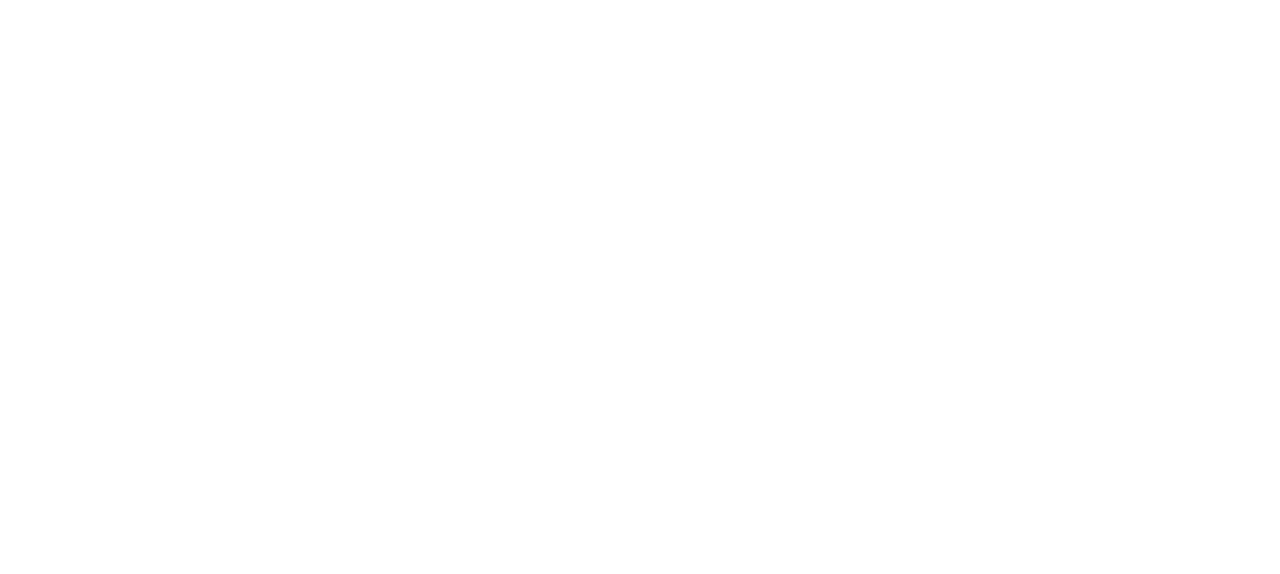
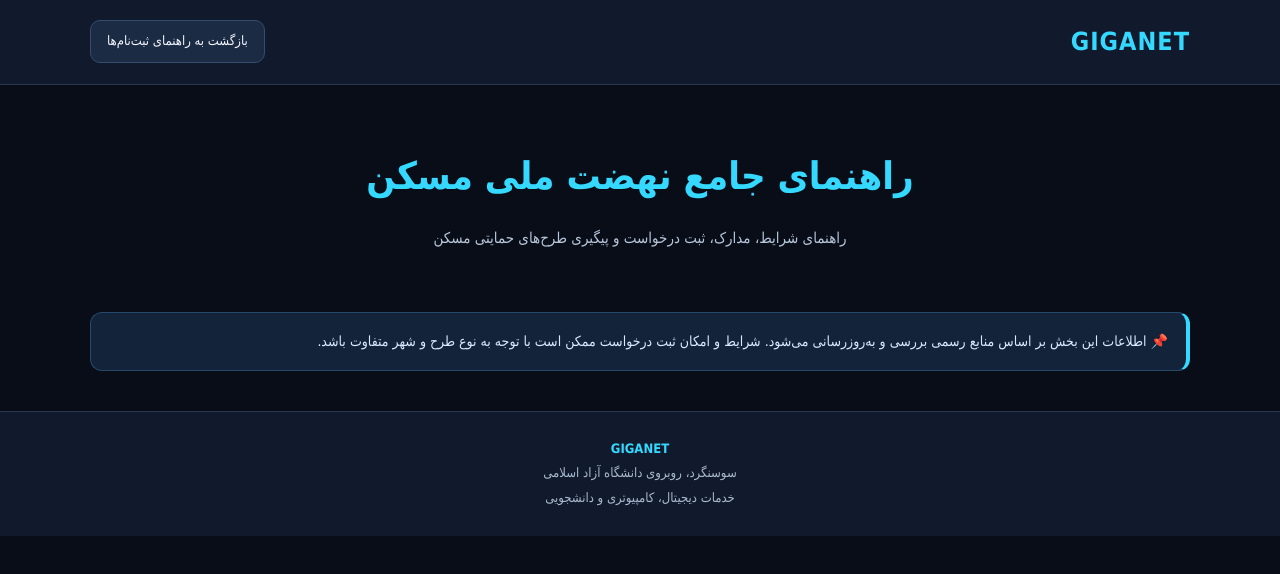
Before and after one commit to giganet-sosangerd/GIGANET, a plain HTML site: page nahzat-melli.html in a window 1280 px wide. Drawn offline with Linux system fonts and the light colour scheme.

Commit message:
Update nahzat-melli.html

```diff
--- a/nahzat-melli.html
+++ b/nahzat-melli.html
@@ -4,8 +4,225 @@
   <meta charset="UTF-8">
   <meta name="viewport" content="width=device-width, initial-scale=1.0">
   <title>راهنمای نهضت ملی مسکن | GIGANET</title>
+  <style>
+* {
+  box-sizing: border-box;
+  margin: 0;
+  padding: 0;
+}
+
+body {
+  font-family: Tahoma, Arial, sans-serif;
+  background: #080d18;
+  color: #f4f7ff;
+  line-height: 1.9;
+}
+
+a {
+  color: inherit;
+  text-decoration: none;
+}
+
+.container {
+  width: 92%;
+  max-width: 1100px;
+  margin: auto;
+}
+
+header {
+  background: #101a2c;
+  border-bottom: 1px solid #263750;
+  padding: 18px 0;
+}
+
+.header-content {
+  display: flex;
+  align-items: center;
+  justify-content: space-between;
+  gap: 15px;
+  flex-wrap: wrap;
+}
+
+.logo {
+  color: #35d9ff;
+  font-size: 25px;
+  font-weight: bold;
+  letter-spacing: 1px;
+}
+
+.back-link {
+  background: #1b2b43;
+  border: 1px solid #344d6c;
+  padding: 8px 16px;
+  border-radius: 10px;
+  font-size: 13px;
+}
+
+.hero {
+  text-align: center;
+  padding: 55px 0 35px;
+}
+
+.hero h1 {
+  color: #35d9ff;
+  font-size: clamp(25px, 5vw, 38px);
+  margin-bottom: 12px;
+}
+
+.hero p {
+  color: #b8c6da;
+  max-width: 750px;
+  margin: auto;
+  font-size: 15px;
+}
+
+.notice {
+  background: #13243a;
+  border: 1px solid #24496a;
+  border-right: 4px solid #35d9ff;
+  border-radius: 12px;
+  padding: 15px 18px;
+  margin: 25px auto;
+  color: #d8eaff;
+  font-size: 14px;
+}
+
+.section-heading {
+  margin: 35px 0 20px;
+  font-size: 22px;
+  color: #35d9ff;
+}
+
+.guide-grid {
+  display: grid;
+  grid-template-columns: repeat(auto-fit, minmax(240px, 1fr));
+  gap: 18px;
+  margin-bottom: 35px;
+}
+
+.guide-card {
+  background: #111c2e;
+  border: 1px solid #263750;
+  border-radius: 16px;
+  padding: 22px;
+  transition: 0.25s;
+}
+
+.guide-card:hover {
+  border-color: #35d9ff;
+  transform: translateY(-3px);
+}
+
+.guide-card h3 {
+  color: #35d9ff;
+  font-size: 18px;
+  margin-bottom: 10px;
+}
+
+.guide-card p {
+  color: #c0cde0;
+  font-size: 13px;
+  margin-bottom: 12px;
+}
+
+.guide-link {
+  display: inline-block;
+  background: #35d9ff;
+  color: #07111d;
+  font-weight: bold;
+  padding: 8px 14px;
+  border-radius: 9px;
+  font-size: 13px;
+  margin-top: 8px;
+}
+
+.guide-content {
+  background: #111c2e;
+  border: 1px solid #263750;
+  border-radius: 16px;
+  padding: 22px;
+  margin-bottom: 20px;
+}
+
+.guide-content h2 {
+  color: #35d9ff;
+  font-size: 20px;
+  margin-bottom: 12px;
+}
+
+.guide-content p,
+.guide-content li {
+  color: #c0cde0;
+  font-size: 14px;
+}
+
+.guide-content ul {
+  padding-right: 22px;
+}
+
+footer {
+  border-top: 1px solid #263750;
+  background: #101a2c;
+  text-align: center;
+  padding: 25px 15px;
+  color: #aab9ce;
+  font-size: 13px;
+  margin-top: 40px;
+}
+
+footer strong {
+  color: #35d9ff;
+}
+
+@media (max-width: 600px) {
+  .hero {
+    padding-top: 35px;
+  }
+
+  .guide-card,
+  .guide-content {
+    padding: 18px;
+  }
+}
+</style>
 </head>
 <body>
+<header>
+  <div class="container header-content">
 
+    <a class="logo" href="index.html">
+      GIGANET
+    </a>
+
+    <a class="back-link" href="registration-guide.html">
+      بازگشت به راهنمای ثبت‌نام‌ها
+    </a>
+
+  </div>
+</header>
+
+<main class="container">
+
+  <section class="hero">
+    <h1>راهنمای جامع نهضت ملی مسکن</h1>
+
+    <p>
+      راهنمای شرایط، مدارک، ثبت درخواست و پیگیری
+      طرح‌های حمایتی مسکن
+    </p>
+  </section>
+
+  <div class="notice">
+    📌 اطلاعات این بخش بر اساس منابع رسمی بررسی و به‌روزرسانی می‌شود.
+    شرایط و امکان ثبت درخواست ممکن است با توجه به نوع طرح و شهر متفاوت باشد.
+  </div>
+
+</main>
+
+<footer>
+  <strong>GIGANET</strong>
+  <p>سوسنگرد، روبروی دانشگاه آزاد اسلامی</p>
+  <p>خدمات دیجیتال، کامپیوتری و دانشجویی</p>
+</footer>
 </body>
 </html>
```
